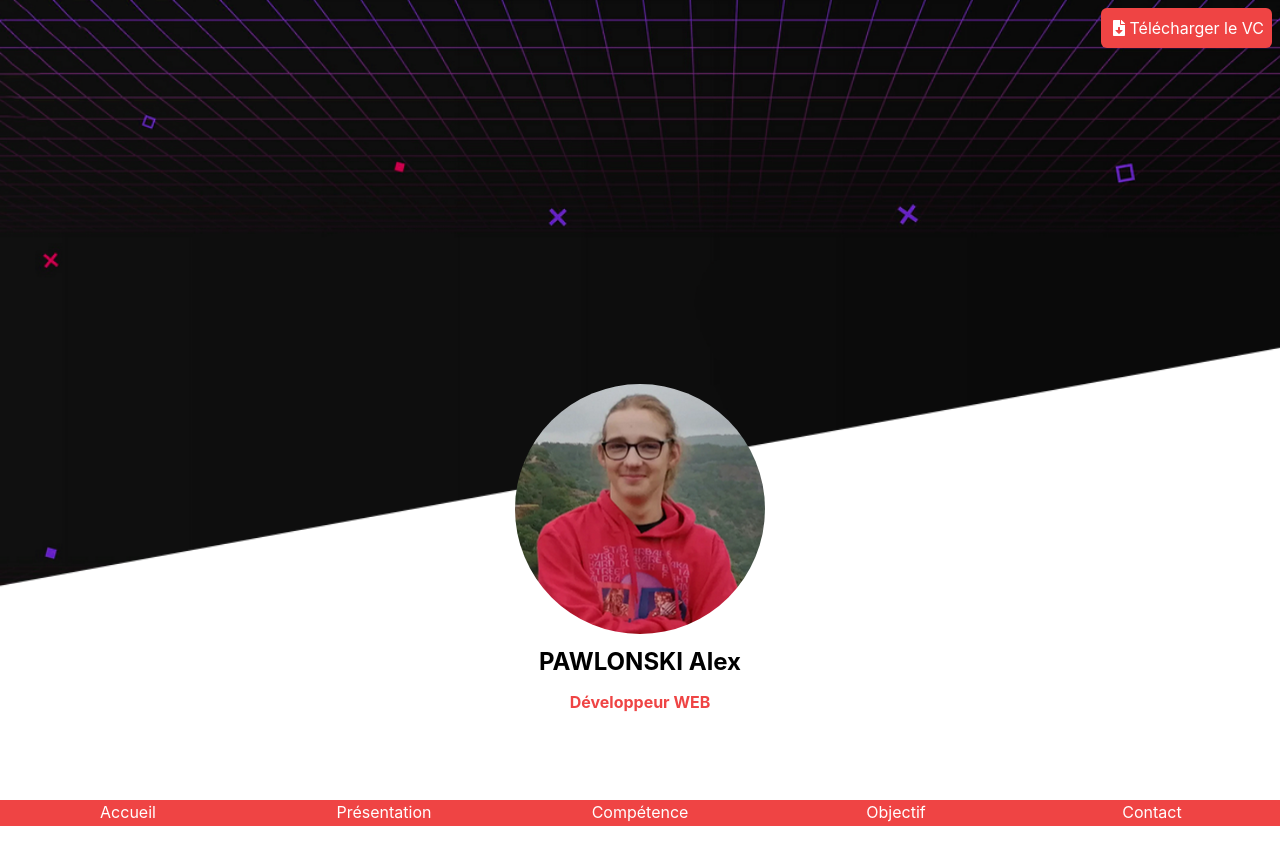
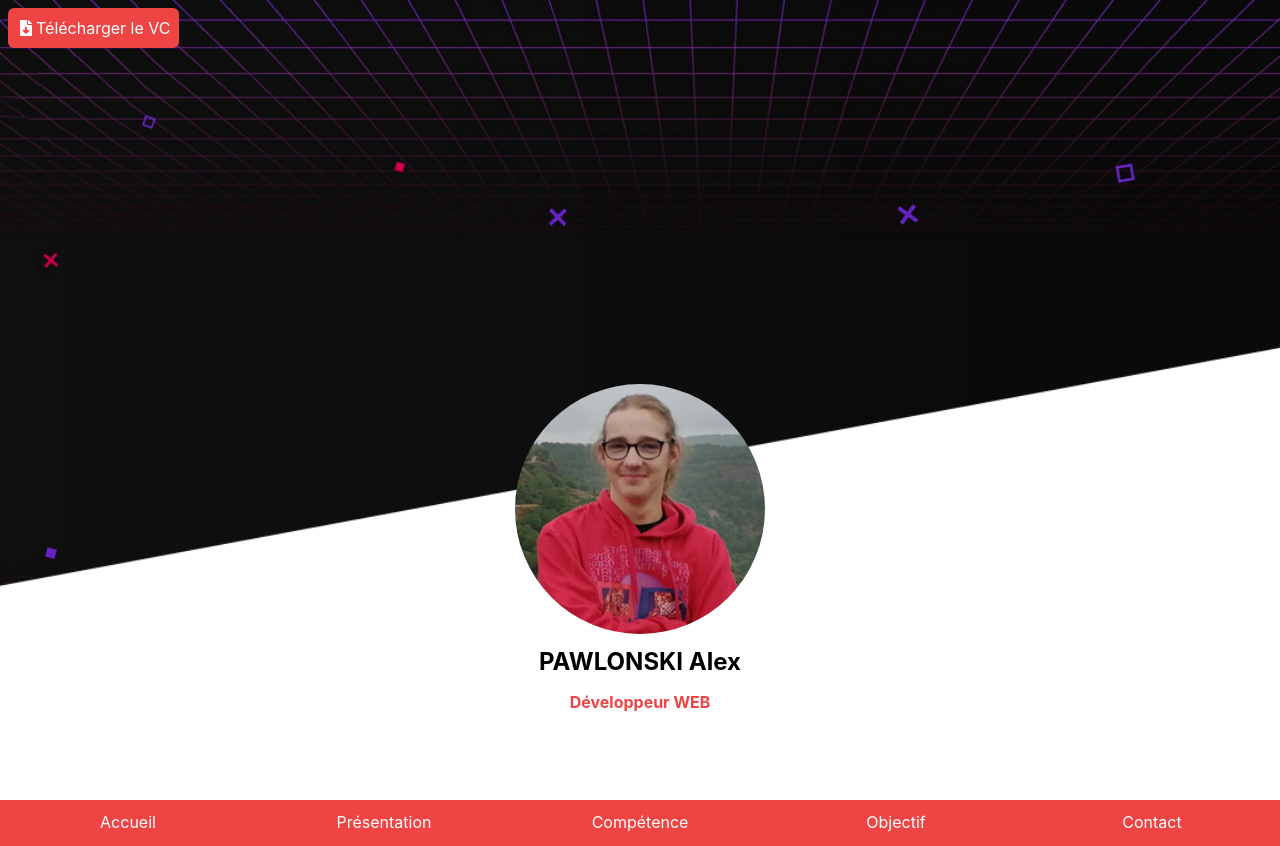
Before and after one commit to AlexPawlonski/Site_CV, a React (Create React App) app: page / in a window 1280 px wide. Built offline with nearby package versions, Linux system fonts and the light colour scheme.

Commit message:
add nav menu

```diff
--- a/package.json
+++ b/package.json
@@ -18,6 +18,7 @@
     "react": "^17.0.1",
     "react-dom": "^17.0.1",
     "react-scripts": "4.0.1",
+    "styled-components": "^5.2.1",
     "tailwindcss": "npm:@tailwindcss/postcss7-compat@^2.0.2",
     "web-vitals": "^0.2.4"
   },
--- a/src/App.js
+++ b/src/App.js
@@ -1,8 +1,10 @@
 import './App.css';
 import Header from './components/organism/Header.js';
 import MenuNav from './components/organism/MenuNav.js';
+import Navbar from './components/organism/Navbar';
 import imgF from './img/bg-homepage.PNG';
 import imgP from './img/PhotoDeProfile.PNG';
+
 function App() {
   return (
     <div id="wrapper" className="App flex flex-col my-0 mx-auto">
@@ -17,7 +19,7 @@ function App() {
         },
       }} />
 
-      <MenuNav data={[
+      <Navbar data={[
         {
           name:"Accueil",
           value:"home"
--- /dev/null
+++ b/src/components/atoms/BuggerLogo.js
@@ -0,0 +1,25 @@
+import React from 'react';
+import PropTypes from 'prop-types';
+import { render } from '@testing-library/react';
+import { FontAwesomeIcon } from '@fortawesome/react-fontawesome';
+import { faBars } from '@fortawesome/free-solid-svg-icons/';
+export const BuggerLogo = ({ data, ...props }) => {
+  var Style = {
+    width:"0.660em",
+    height: "0.660em"
+  };
+
+  return(
+    <div className="">
+      <FontAwesomeIcon icon={faBars} style={Style} className="text-white text-6xl px-2 m-2 bg-red-500 rounded"/>
+    </div>
+  );
+};
+
+BuggerLogo.propTypes = {
+
+};
+BuggerLogo.defaultProps = {
+
+};
+export default BuggerLogo;
--- /dev/null
+++ b/src/components/atoms/Burger.jsx
@@ -0,0 +1,58 @@
+import React, { useState } from 'react';
+import styled from 'styled-components';
+import RightNav from '../organism/RightNav.jsx';
+
+const StyledBurger = styled.div`
+  width: 2rem;
+  height: 2rem;
+  position: fixed;
+  top: 15px;
+  right: 20px;
+  z-index: 20;
+  display: none;
+
+  @media (max-width: 1024px) {
+    display: flex;
+    justify-content: space-around;
+    flex-flow: column nowrap;
+  }
+
+  div {
+    width: 2rem;
+    height: 0.25rem;
+    background-color: ${({ open }) => open ? '#fff' : '#fff'};
+    border-radius: 10px;
+    transform-origin: 1px;
+    transition: all 0.3s linear;
+
+    &:nth-child(1) {
+      transform: ${({ open }) => open ? 'rotate(45deg)' : 'rotate(0)'};
+    }
+
+    &:nth-child(2) {
+      transform: ${({ open }) => open ? 'translateX(100%)' : 'translateX(0)'};
+      opacity: ${({ open }) => open ? 0 : 1};
+    }
+
+    &:nth-child(3) {
+      transform: ${({ open }) => open ? 'rotate(-45deg)' : 'rotate(0)'};
+    }
+  }
+`;
+
+const Burger = ({data, ...props}) => {
+  const [open, setOpen] = useState(false)
+
+  return (
+    <>
+      <StyledBurger open={open} onClick={() => setOpen(!open)} className="cursor-pointer">
+        <div />
+        <div />
+        <div />
+      </StyledBurger>
+      <RightNav open={open} data={data}/>
+    </>
+  )
+}
+
+export default Burger
--- /dev/null
+++ b/src/components/atoms/Cell.js
@@ -0,0 +1,17 @@
+import React from 'react';
+import PropTypes from 'prop-types';
+import { render } from '@testing-library/react';
+
+export const Cell = ({ data, ...props }) => {
+  return(
+    <li className="w-full flex justify-center border-b-2 border-red-500 cursor-pointer hover:border-red-200"><a>{data.name}</a></li>
+  );
+};
+
+Cell.propTypes = {
+
+};
+Cell.defaultProps = {
+
+};
+export default Cell;
--- a/src/components/organism/Header.js
+++ b/src/components/organism/Header.js
@@ -12,8 +12,8 @@ export const Header = ({ data , ...props }) => {
   };
 
   return (
-    <header style={sectionStyle} className="md:bg-cover xl:h-screen bg-no-repeat">
-      <div className="float-right m-2">
+    <header style={sectionStyle} className="md:bg-cover lg:h-screen bg-no-repeat">
+      <div className="float-left m-2">
         <DlButton data="Télécharger le VC"/>
       </div>
       <div className="mt-80 lg:mt-96 flex flex-col justify-center items-center">
--- a/src/components/organism/MenuNav.js
+++ b/src/components/organism/MenuNav.js
@@ -1,15 +1,26 @@
 import React from 'react';
 import PropTypes from 'prop-types';
 import { render } from '@testing-library/react';
+import Cell from '../atoms/Cell.js'
+import BuggerLogo from '../atoms/BuggerLogo.js';
 export const MenuNav = ({ data , ...props }) => {
   const link = data;
+  function test(){
+    console.log('ok');
+
+  }
   return (
-    <nav className=" bg-red-500 text-white w-full">
-      <ul className="flex justify-around ">
-        {link.map( nav => <li className="w-full flex justify-center border-b-2 border-red-500 cursor-pointer hover:border-red-200"><a>{nav.name}</a></li> )}
-      </ul>
+    <div>
+      <div onClick={test} className="lg:hidden fixed top-0 left-40 cursor-pointer">
+        <BuggerLogo />
+      </div>
+      <nav className=" bg-red-500 text-white lg:w-full w-40 top-0 fixed lg:h-auto h-screen lg:border-0 lg:relative border-red-200  border-b-8">
+        <ul className="lg:flex lg:justify-around ">
+          {link.map( nav => <div className="my-6"><Cell data={nav} /></div> )}
+        </ul>
+      </nav>
+    </div>
 
-    </nav>
   );
 };
 
--- /dev/null
+++ b/src/components/organism/Navbar.jsx
@@ -0,0 +1,22 @@
+import React from 'react';
+import styled from 'styled-components';
+import Burger from '../atoms/Burger.jsx';
+
+const Nav = styled.nav`
+  width: 100%;
+  display: flex;
+  justify-content: space-between;
+  .logo {
+    padding: 15px 0;
+  }
+`
+
+const Navbar = ({data, ...props}) => {
+  return (
+    <Nav>
+      <Burger data={data}/>
+    </Nav>
+  )
+}
+
+export default Navbar
--- /dev/null
+++ b/src/components/organism/RightNav.jsx
@@ -0,0 +1,40 @@
+import React from 'react';
+import styled from 'styled-components';
+import Cell from '../atoms/Cell.js'
+const Ul = styled.ul`
+  list-style: none;
+  display: flex;
+  flex-flow: row nowrap;
+  padding: 0p;
+  width: 100%;
+  background-color: rgba(239, 68, 68);
+  li {
+    padding: 10px 10px;
+    color: #fff;
+  }
+
+  @media (max-width: 1024px) {
+    flex-flow: column nowrap;
+    position: fixed;
+    transform: ${({ open }) => open ? 'translateX(0)' : 'translateX(100%)'};
+    top: 0;
+    right: 0;
+    height: 100vh;
+    width: 300px;
+    padding-top: 3.5rem;
+    transition: transform 0.3s ease-in-out;
+  }
+`;
+
+const RightNav = ({ open, data, ...props}) => {
+
+  const link = data;
+
+  return (
+    <Ul open={open}>
+        {link.map( nav => <Cell data={nav} />)}
+    </Ul>
+  )
+}
+
+export default RightNav
```
Also changed, not shown: 2 other files (tests, documents, lock files or other folders).
